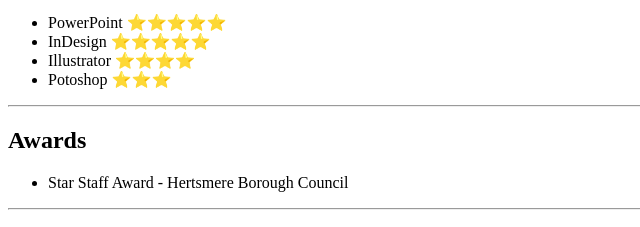
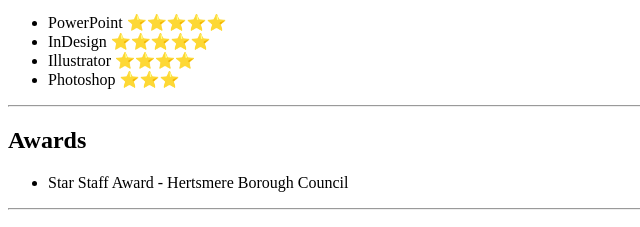
Before and after one commit to DavidFR99/html-resume, a plain HTML site: page index.html in a window 1280 px wide. Shown: the part 919-1146 px from the top of the page, 0-640 px from the left. Drawn offline with Linux system fonts and the light colour scheme.

Commit message:
Update index.html

```diff
--- a/index.html
+++ b/index.html
@@ -41,7 +41,7 @@
         <li>PowerPoint &#11088&#11088&#11088&#11088&#11088</li>
         <li>InDesign &#11088&#11088&#11088&#11088&#11088</li>
         <li>Illustrator &#11088&#11088&#11088&#11088</li>
-        <li>Potoshop &#11088&#11088&#11088</li>
+        <li>Photoshop &#11088&#11088&#11088</li>
     </ul>
     <hr/>
     <h2>Awards</h2>
```
